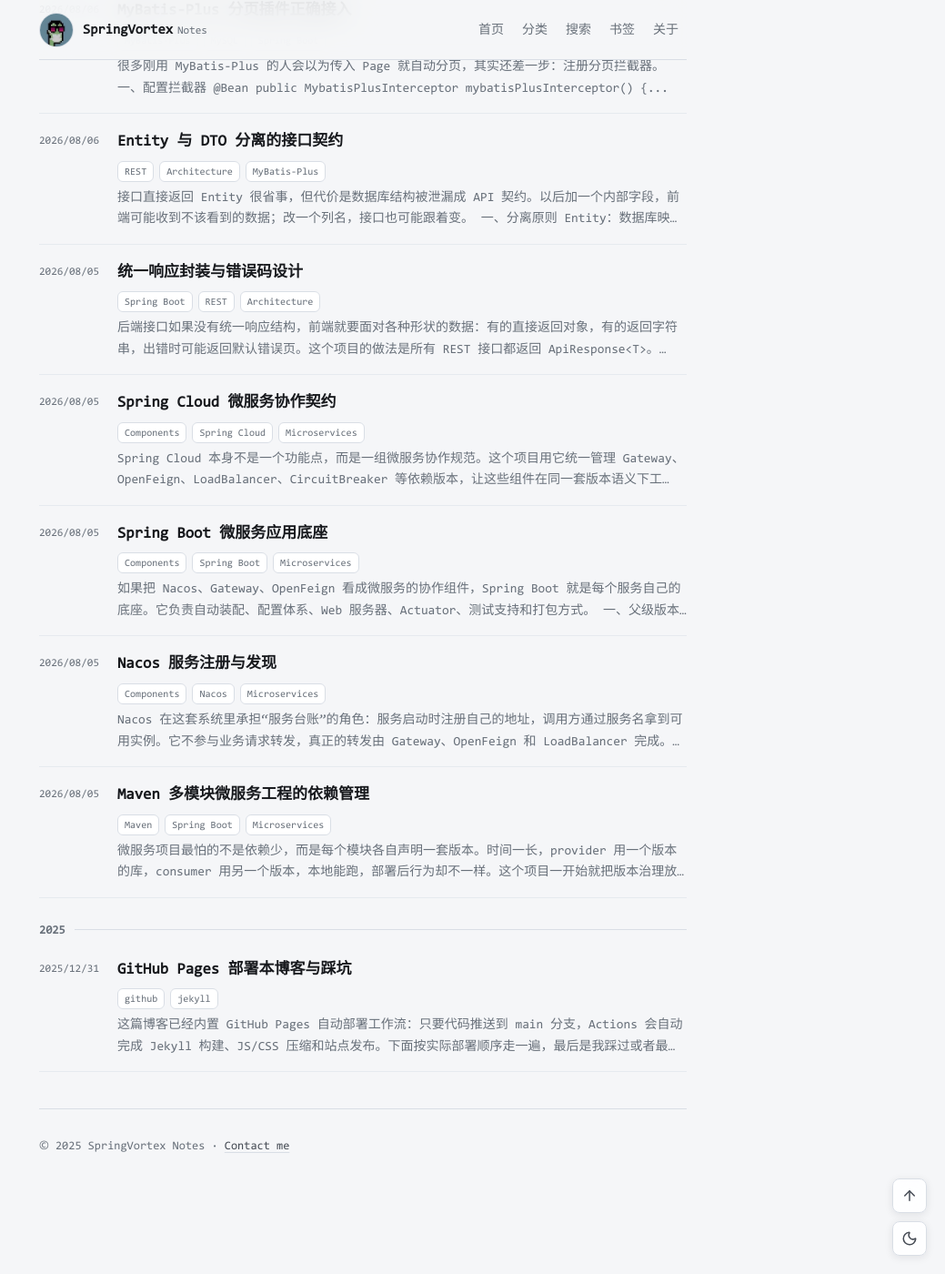
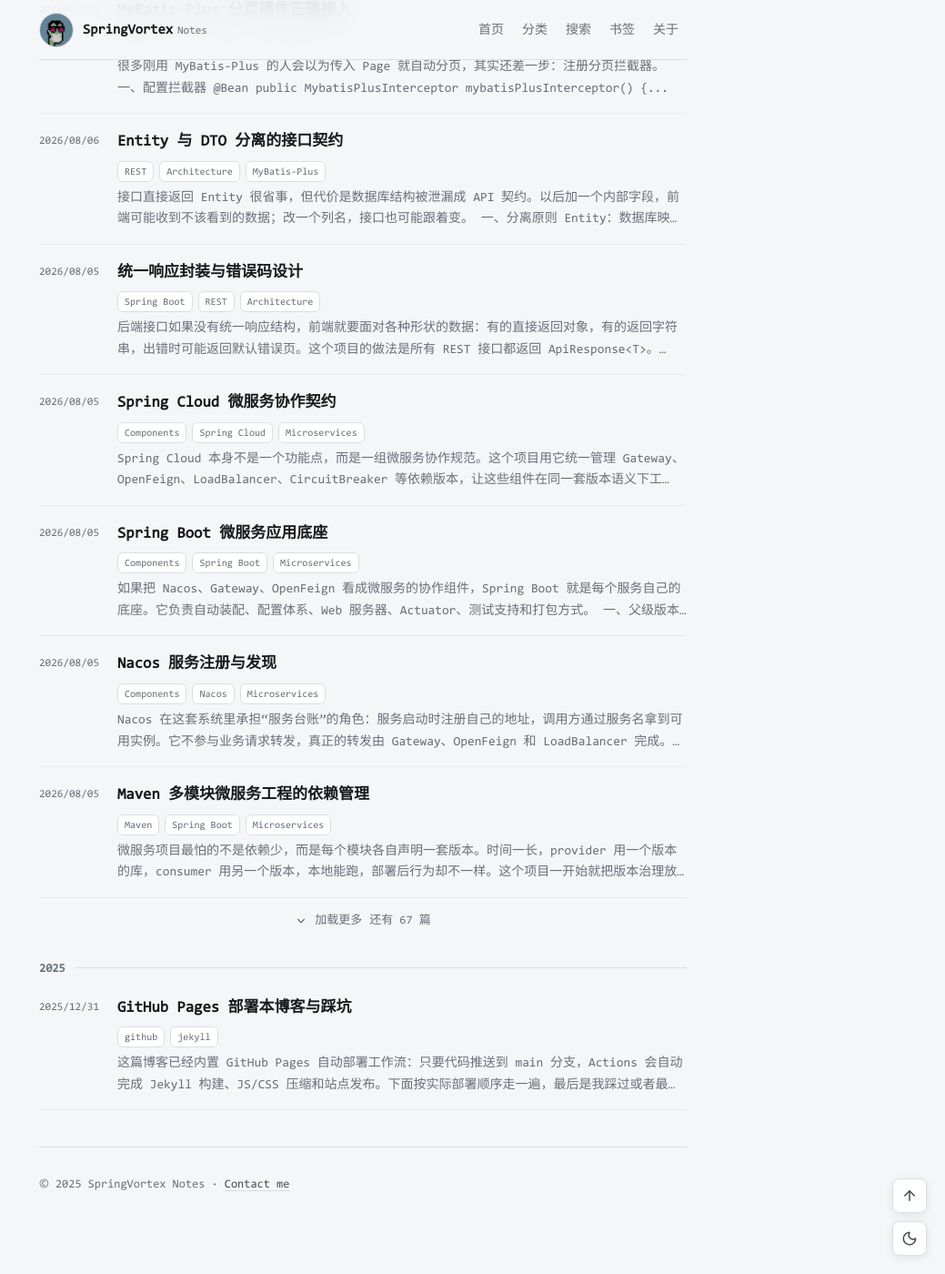
Before and after one commit to springvortex/springvortex.github.io, a Jekyll site: the page built from index.html, in a window 1280 px wide and 1400 px high, scrolled down 11738 px. Shown: the whole window at 91% size, without its empty margins (241-1280 px from the left). Built offline with Jekyll 4.4.1, drawn with Linux system fonts in a browser that asks for light colours.

Commit message:
feat: add manual progressive list loading

```diff
--- a/index.html
+++ b/index.html
@@ -3,6 +3,12 @@ layout: page
 title: Home
 ---
 <main id="main" class="page page-index">
+  <noscript>
+    <style>
+      .page-index .list-post li[hidden] { display: grid; }
+      .page-index .list-post .load-more { display: none; }
+    </style>
+  </noscript>
   <header class="page-head">
     <h1>文章</h1>
     <p>{{ site.posts | size }} 篇笔记 · {{ site.categories | size }} 个分类</p>
@@ -12,11 +18,12 @@ title: Home
     {%- capture post_previous_year %}{{ post.previous.date | date: "%Y" }}{% endcapture -%}
     {%- capture post_next_year %}{{ post.next.date | date: "%Y" }}{% endcapture -%}
     {%- if forloop.first or post_next_year != post_year -%}
+    {%- assign year_post_count = 0 -%}
     <div class="list-post">
       <h2 id="{{post_year}}">{{post_year}}</h2>
       <ul>
     {%- endif %}
-        <li>
+        <li{% if year_post_count >= 20 %} hidden{% endif %}>
           <span class="date">{{ post.date | date: "%Y/%m/%d" }}</span>
           <div class="title">
             <a href="{{ site.baseurl | append: post.url }}" class="hover-underline">{{ post.title }}</a>
@@ -31,8 +38,19 @@ title: Home
           <p class="summary">{{ post_preview | truncate: 128 }}</p>
           {%- endif %}
         </li>
+        {%- assign year_post_count = year_post_count | plus: 1 -%}
     {%- if forloop.last or post_previous_year != post_year %}
       </ul>
+      {%- assign hidden_post_count = year_post_count | minus: 20 -%}
+      {%- if hidden_post_count > 0 %}
+      <button class="load-more" type="button" data-page-size="20">
+        <svg xmlns="http://www.w3.org/2000/svg" viewBox="0 0 24 24" fill="none" stroke="currentColor" stroke-width="2" stroke-linecap="round" stroke-linejoin="round" aria-hidden="true">
+          <path d="m6 9 6 6 6-6" />
+        </svg>
+        <span class="load-more-label">加载更多</span>
+        <span class="load-more-count">还有 {{ hidden_post_count }} 篇</span>
+      </button>
+      {%- endif %}
     </div>
     {%- endif %}
   {%- endfor %}
--- a/static/css/page.css
+++ b/static/css/page.css
@@ -137,6 +137,34 @@
 .list-post .categories a:focus-visible {
   border-color: var(--accent-border);
   color: var(--accent);
+}
+
+.list-post .load-more {
+  display: flex;
+  align-items: center;
+  justify-content: center;
+  gap: 8px;
+  width: 100%;
+  min-height: 42px;
+  padding: 10px 0 2px;
+  border: 0;
+  color: var(--text-muted);
+  background-color: transparent;
+  font-family: var(--font-mono);
+  font-size: 13px;
+  cursor: pointer;
+  transition: color 180ms ease;
+}
+
+.list-post .load-more:hover,
+.list-post .load-more:focus-visible {
+  color: var(--accent);
+}
+
+.list-post .load-more svg {
+  width: 14px;
+  height: 14px;
+  flex: 0 0 14px;
 }
 
 .list-category {
--- a/static/js/blog.js
+++ b/static/js/blog.js
@@ -718,3 +718,47 @@ blog.addLoadEvent(function () {
     }
   })
 })
+
+// 首页年份列表和分类列表手动分批展示
+blog.addLoadEvent(function () {
+  const buttons = document.querySelectorAll('.list-post .load-more')
+
+  for (let i = 0; i < buttons.length; i++) {
+    const button = buttons[i]
+    const section = button.closest('.list-post')
+    const list = section ? section.querySelector('ul') : null
+    if (!list) {
+      continue
+    }
+
+    blog.addEvent(button, 'click', function () {
+      const hiddenItems = Array.prototype.filter.call(list.children, function (item) {
+        return item.hidden
+      })
+      if (!hiddenItems.length) {
+        return
+      }
+
+      const pageSize = Number(button.getAttribute('data-page-size')) || 20
+      const nextItems = hiddenItems.slice(0, pageSize)
+      nextItems.forEach(function (item) {
+        item.hidden = false
+      })
+
+      const remainingCount = hiddenItems.length - nextItems.length
+      const count = button.querySelector('.load-more-count')
+      if (!remainingCount) {
+        button.remove()
+      } else {
+        count.textContent = '还有 ' + remainingCount + ' 篇'
+      }
+
+      window.requestAnimationFrame(function () {
+        const header = document.querySelector('.header')
+        const headerBottom = header ? Math.max(header.getBoundingClientRect().bottom, 0) : 0
+        const nextTop = window.scrollY + nextItems[0].getBoundingClientRect().top - headerBottom - 12
+        window.scrollTo({ top: Math.max(nextTop, 0), behavior: 'smooth' })
+      })
+    })
+  }
+})
```
Also changed, not shown: pages/categories.html (+17 -1 lines), README.md.
